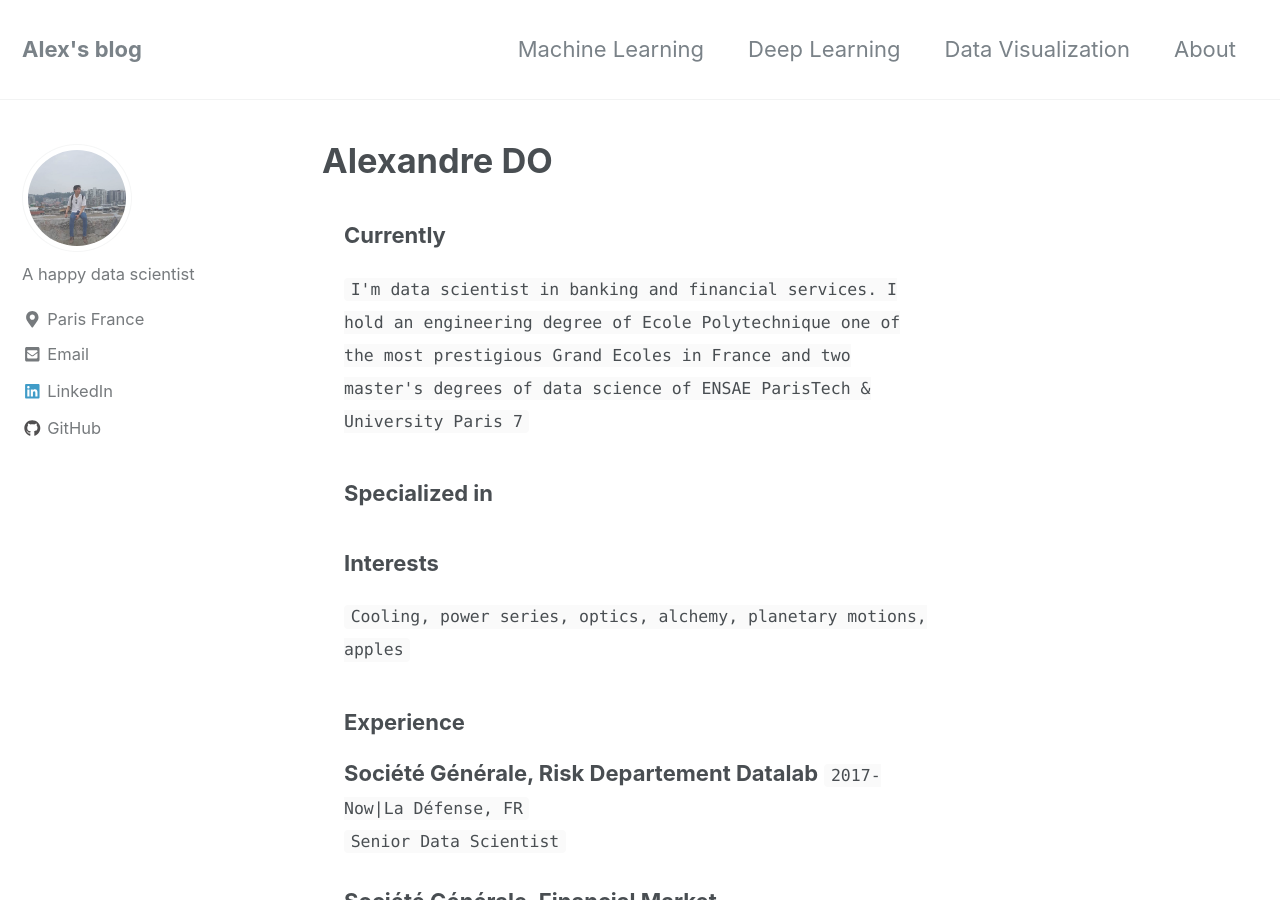
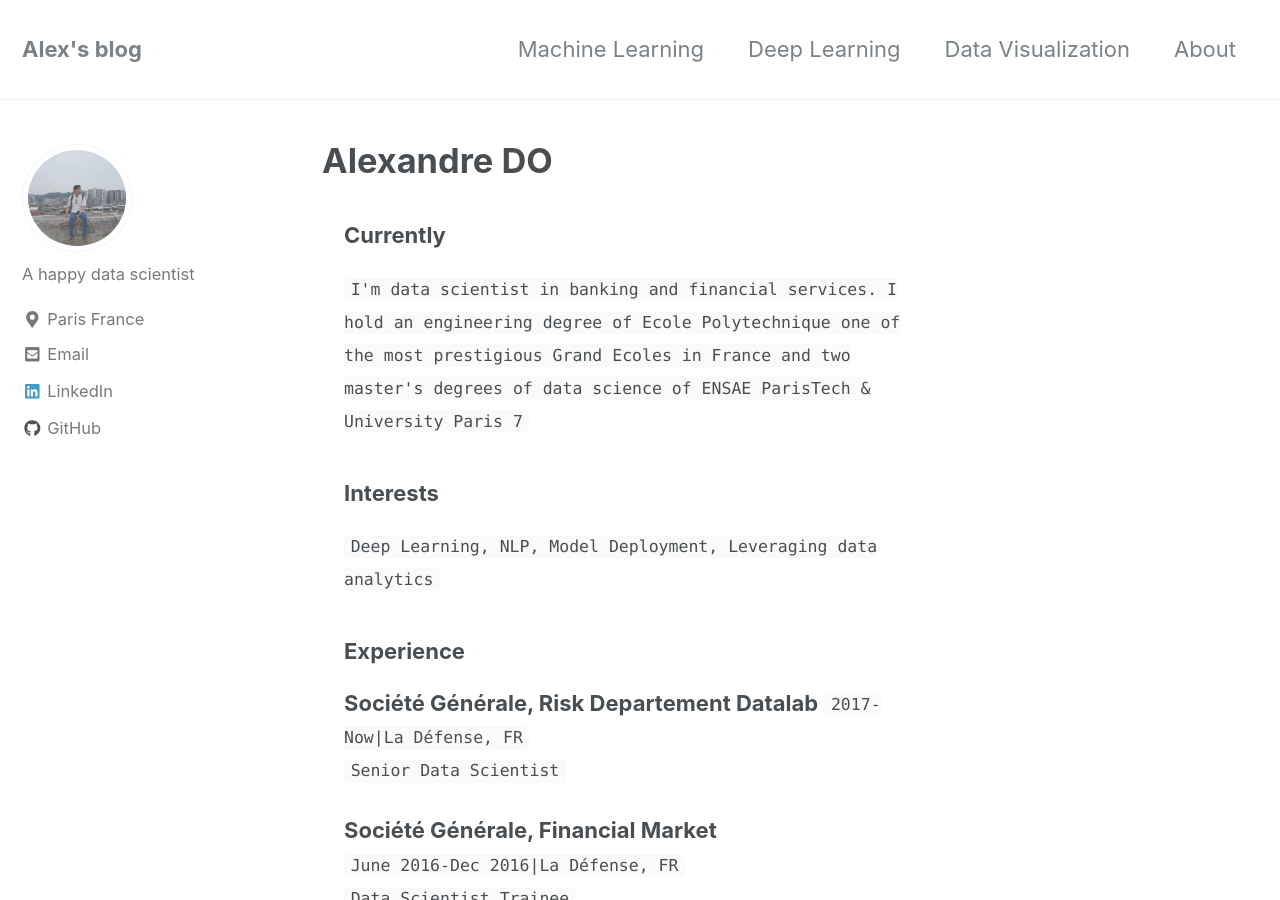
Before and after one commit to alexandre-do/alexandre-do.github.io, a Jekyll site: the page built from _pages/about.md, in a window 1280 px wide and 900 px high. Built offline with Jekyll 4.4.1, drawn with Linux system fonts in a browser that asks for light colours; nearby versions of some CDN libraries.

Commit message:
Update about.md

```diff
--- a/_pages/about.md
+++ b/_pages/about.md
@@ -12,13 +12,10 @@ image:
 
    `I'm data scientist in banking and financial services. I hold an engineering degree of Ecole Polytechnique one of the most prestigious Grand Ecoles in France and two master's degrees of data science of ENSAE ParisTech & University Paris 7`
 
-### Specialized in
-
-
 
 ### Interests
 
-`Cooling, power series, optics, alchemy, planetary motions, apples`
+`Deep Learning, NLP, Model Deployment, Leveraging data analytics`
 
 ### Experience
  **Société Générale, Risk Departement Datalab**
```
